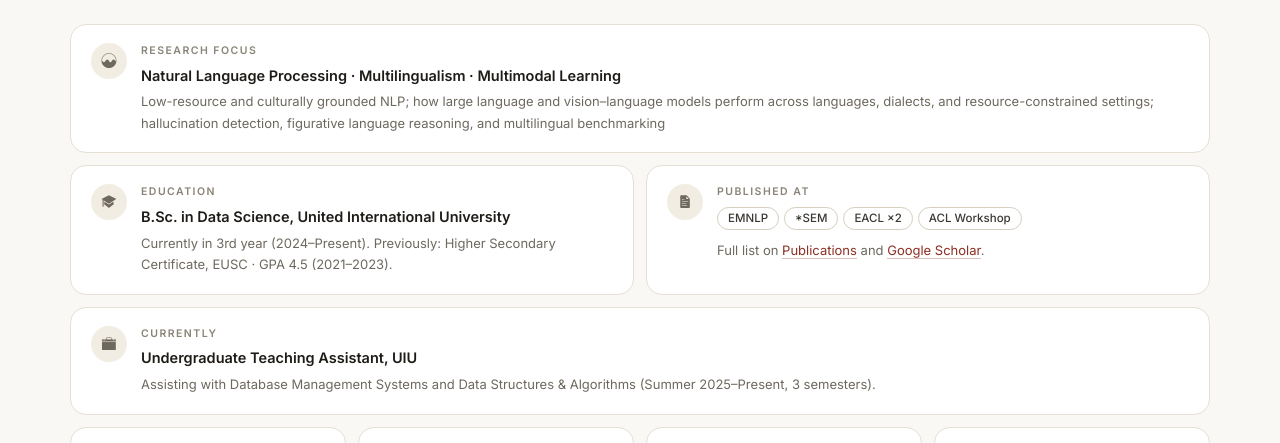
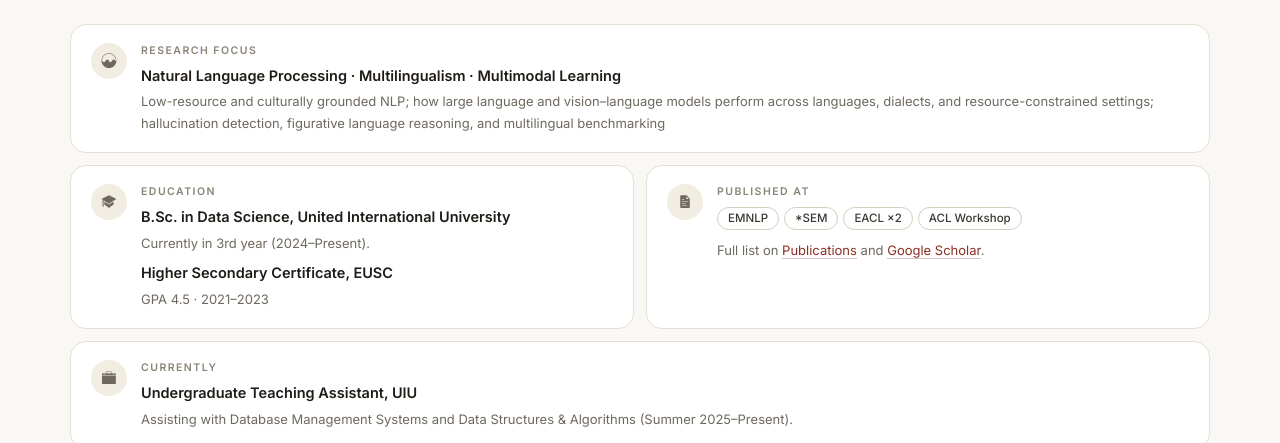
Before and after one commit to Labib1610/Labib1610.github.io, a plain HTML site: page index.html in a window 1280 px wide. Shown: the part 478-921 px from the top of the page. Drawn offline with Linux system fonts and the light colour scheme; files whose address does not match are found by name.

Commit message:
Update index.html

```diff
--- a/index.html
+++ b/index.html
@@ -116,7 +116,9 @@
 								<span class="fact-body">
 									<span class="fact-label">Education</span>
 									<span class="fact-value">B.Sc. in Data Science, United International University</span>
-									<span class="fact-meta">Currently in 3rd year (2024&ndash;Present). Previously: Higher Secondary Certificate, EUSC &middot; GPA 4.5 (2021&ndash;2023).</span>
+									<span class="fact-meta">Currently in 3rd year (2024&ndash;Present).</span>
+									<span class="fact-value" style="display:block;margin-top:8px">Higher Secondary Certificate, EUSC</span>
+									<span class="fact-meta">GPA 4.5 &middot; 2021&ndash;2023</span>
 								</span>
 							</li>
 							<li class="fact">
@@ -134,7 +136,7 @@
 								<span class="fact-body">
 									<span class="fact-label">Currently</span>
 									<span class="fact-value">Undergraduate Teaching Assistant, UIU</span>
-									<span class="fact-meta">Assisting with Database Management Systems and Data Structures &amp; Algorithms (Summer 2025&ndash;Present, 3 semesters).</span>
+									<span class="fact-meta">Assisting with Database Management Systems and Data Structures &amp; Algorithms (Summer 2025&ndash;Present).</span>
 								</span>
 							</li>
 						</ul>
```
